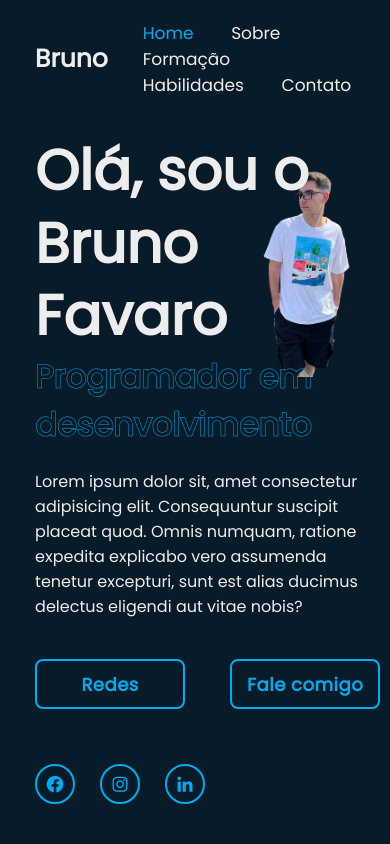
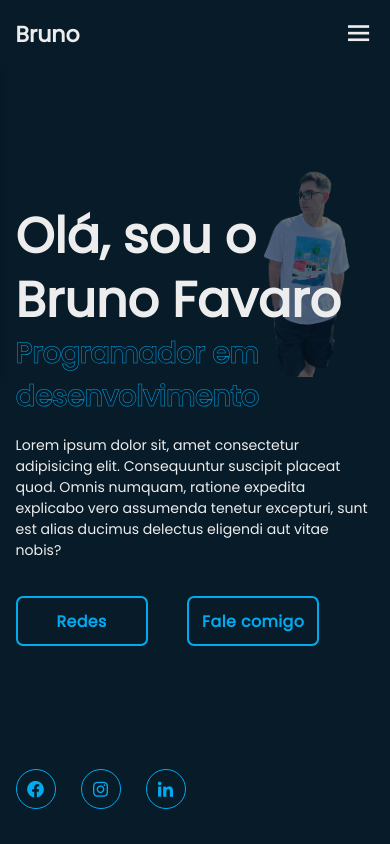
Before and after one commit to BrunoSFavaro/Portifolio, a plain HTML site: page Index.html in a window 390 px wide. Shown: the top 844 px of the page. Drawn offline with nearby package versions, Linux system fonts and the light colour scheme.

Commit message:
Trabalhando na responsividade

```diff
--- a/Index.html
+++ b/Index.html
@@ -24,6 +24,8 @@
             <a href="#education">Formação</a>
             <a href="#skills">Habilidades</a>
             <a href="#contato">Contato</a>
+
+            <span class="active-nav"></span>
         </nav>
     </header>
 
--- a/Script.js
+++ b/Script.js
@@ -1,3 +1,12 @@
+// ícone da navbar
+let menuIcon = document.querySelector('#menu-icon');
+let navbar = document.querySelector('.navbar');
+
+menuIcon.onclick = () => {
+    menuIcon.classList.toggle('bx-x');
+    navbar.classList.toggle('active');
+}
+
 // seções da rolagem
 let sections = document.querySelectorAll('section');
 let navLinks = document.querySelectorAll('header nav a');
@@ -21,4 +30,8 @@ window.onscroll = () => {
     let header = document.querySelector('header');
 
     header.classList.toggle('sticky', window.scrollY > 100);
+
+    // removendo os icones e a navbar quando houver clique em algum dos links (âncora)
+    menuIcon.classList.remove('bx-x');
+    navbar.classList.remove('active');
 }
--- a/Style.css
+++ b/Style.css
@@ -103,6 +103,7 @@ section
 
 .home-content {
     max-width: 60rem;
+    z-index: 99;
 }
 
 .home-content h1 {
@@ -239,8 +240,7 @@ section
     width: 45%;
     height: 100%;
     background: transparent;
-    transition: 1s;
-    z-index: -1;
+    transition: .3s;
 }
 
 .home-imgHover:hover {
@@ -674,3 +674,90 @@ width: 100%;
 .footer-iconTop a:hover i {
     color: var(--main-color);
 }
+
+/* Responsividade */
+@media (max-width: 1200px) {
+    html {
+        font-size: 55%;
+    }
+}
+
+@media (max-width: 991px) {
+    .header {
+        padding: 2rem 4%;
+    }
+
+    section {
+        padding: 10rem 4% 2rem;
+    }
+
+    .home {
+        padding: 0 4%;
+    }
+
+    .footer {
+        padding: 2rem 4%;
+    }
+}
+
+@media (max-width: 768px) {
+    #menu-icon {
+        display: block;
+    }
+
+    .navbar {
+        position: absolute;
+        top: 100%;
+        left: -100%;
+        width: 100%;
+        padding: 1rem 4%;
+        background: var(--main-color);
+        box-shadow: 0 .5rem 1rem rgba(0, 0, 0, .2);
+        z-index: 1;
+        transition: .25s ease;
+        transition-delay: .25s;
+    }
+
+    .navbar.active {
+        left: 0;
+        transition-delay: 0s;
+    }
+
+    .navbar .active-nav {
+        position: absolute;
+        top: 0;
+        left: -100%;
+        width: 100%;
+        height: 100%;
+        background: var(--bg-color);
+        border-top: .1rem solid rgba(0, 0, 0, .2);
+        z-index: -1;
+        transition: .25s ease;
+        transition-delay: 0s;
+    }
+
+    .navbar.active .active-nav {
+        left: 0;
+        transition-delay: .25s;
+    }
+
+    .navbar a {
+        display: block;
+        font-size: 2rem;
+        margin: 3rem 0;
+        transform: translateX(-20rem);
+        transition: .25s ease;
+        transition-delay: 0s;
+    }
+
+    .navbar.active a {
+        transform: translateX(0);
+        transition-delay: .25s;
+    }
+
+    .home-imgHover {
+        pointer-events: none;
+        background: var(--bg-color);
+        opacity: .6;
+    }
+}
```
